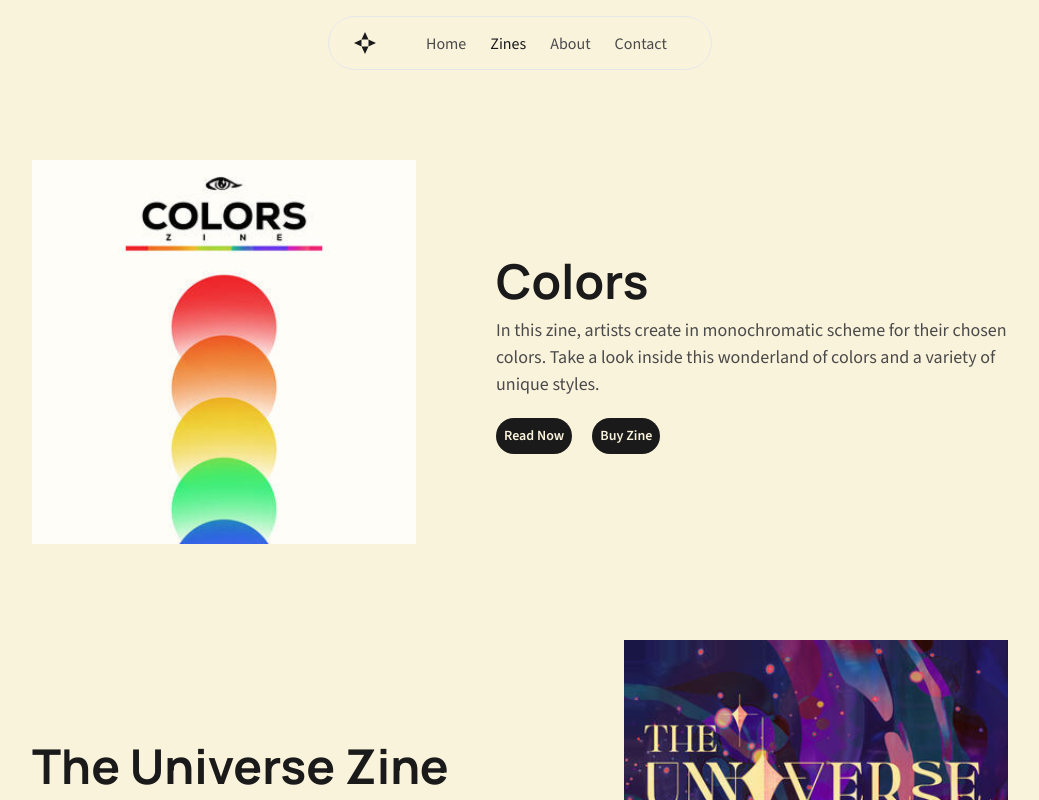
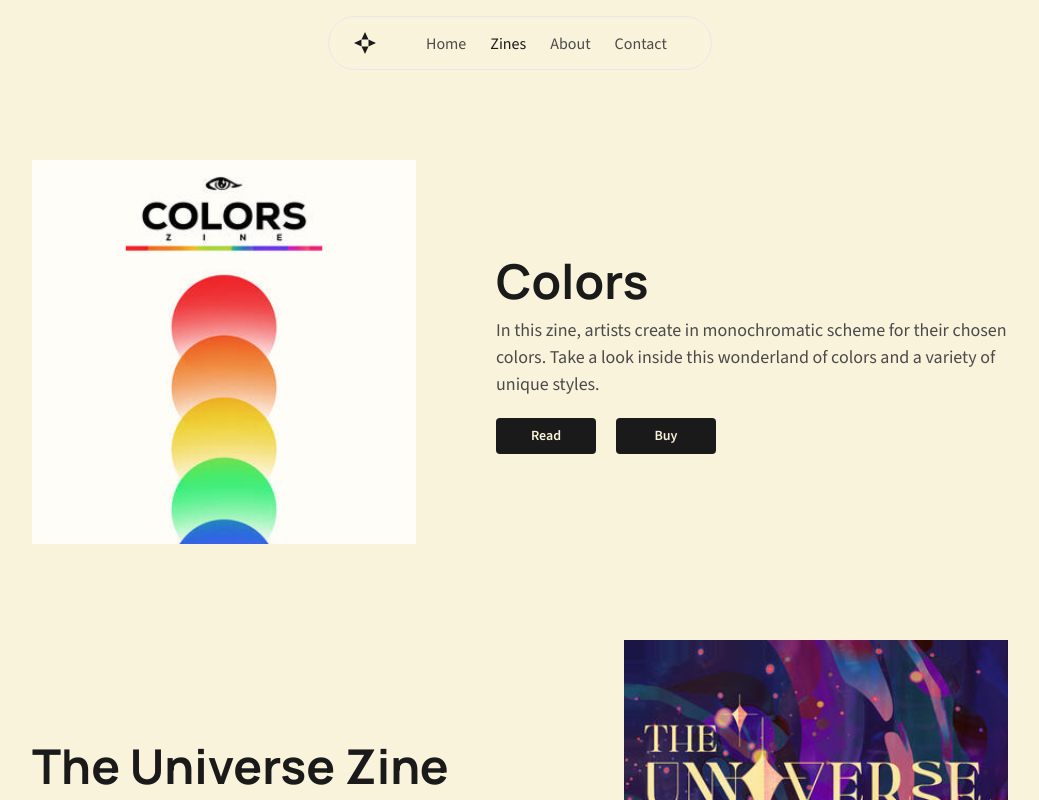
Before and after one commit to lumamontes/visionfever-website, a Next.js app: page /zines in a window 1280 px wide. Shown: the top 800 px of the page, without its empty margins (120-1159 px from the left). Built offline with nearby package versions, Linux system fonts and the light colour scheme.

Commit message:
fix styling

```diff
--- a/src/components/Hero.tsx
+++ b/src/components/Hero.tsx
@@ -3,6 +3,7 @@
 import Image from 'next/image';
 import { heroDetails } from '@/data/hero';
 import clsx from 'clsx';
+import Link from 'next/link';
 
 const Hero: React.FC = () => {
     const gridPatternClass = "absolute inset-0 h-full w-full bg-[linear-gradient(to_right,#80808012_1px,transparent_1px),linear-gradient(to_bottom,#80808012_1px,transparent_1px)] bg-[size:40px_40px] [mask-image:radial-gradient(ellipse_50%_50%_at_50%_50%,#000_60%,transparent_100%)]";
@@ -35,7 +36,7 @@ const Hero: React.FC = () => {
                 />
                 <p className={`mt-4 text-foreground text-2xl max-w-lg mx-auto`}>{heroDetails.subheading}</p>
                 <div className="mt-6 flex flex-col sm:flex-row items-center sm:gap-4 w-fit mx-auto">
-                    <a href={'#'}>
+                    <Link href={'/zines'}>
                     <button
                             type="button"
                             className={clsx("flex items-center justify-center min-w-[205px] mt-3 px-6 h-14 rounded-full w-full sm:w-fit", { "text-background bg-foreground": true, "text-foreground bg-background border border-foreground": !true })}
@@ -44,7 +45,7 @@ const Hero: React.FC = () => {
                             Explore
                         </div>
                         </button>
-                    </a>
+                    </Link>
                 </div>
                 <Image
                     src={heroDetails.centerImageSrc}
--- a/src/components/Zines/ZineSection.tsx
+++ b/src/components/Zines/ZineSection.tsx
@@ -78,12 +78,12 @@ const ZineSection: React.FC<Props> = ({ benefit, imageAtRight }: Props) => {
                             </p>
 
                             <div className="mt-5 flex flex-wrap items-center gap-5 justify-center lg:justify-start">
-                                <Link  href={`/zines/${slug}`}  rel="noopener noreferrer" className="p-2 text-sm font-semibold text-background bg-foreground rounded-full hover:bg-foreground/10 transition-colors">
-                                    Read Now
+                                <Link  href={`/zines/${slug}`}  rel="noopener noreferrer" className="py-2 w-[100px] text-center text-sm font-semibold text-background bg-foreground rounded hover:bg-foreground/10 transition-colors">
+                                    Read
                                 </Link>
 
-                                <Link  href={link} target="_blank" className="p-2 text-sm font-semibold text-background bg-foreground rounded-full hover:bg-secondary/10 transition-colors">
-                                    Buy Zine
+                                <Link  href={link} target="_blank" className="p-2 text-sm font-semibold text-center w-[100px] text-background bg-foreground rounded hover:bg-secondary/10 transition-colors">
+                                    Buy
                                 </Link>
                             </div>
                         </motion.div>
```
